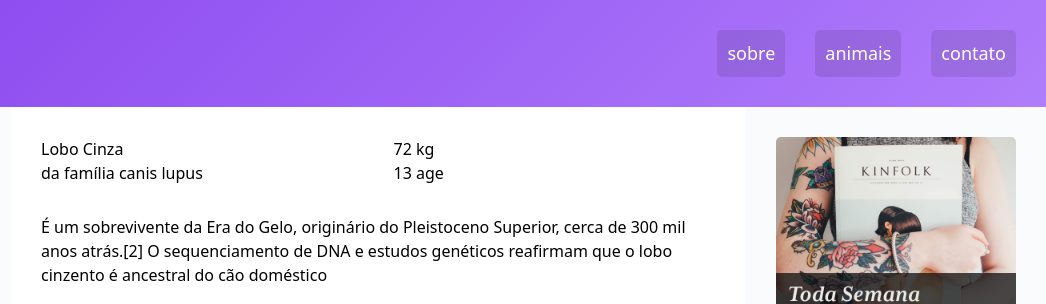
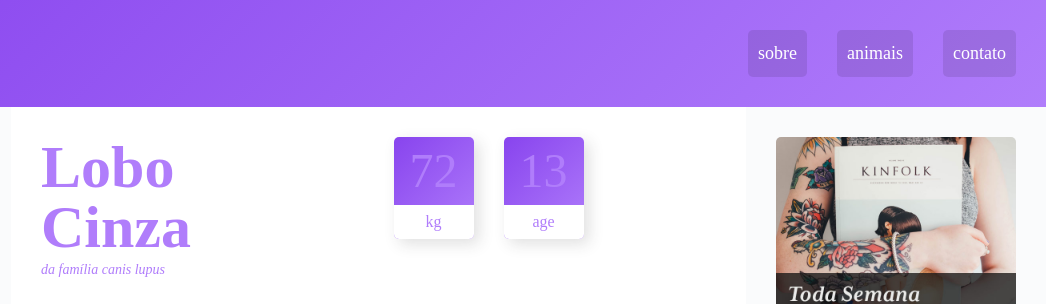
Before and after one commit to Nemit1/Wildbeast, a website: page src/index.html in a window 1280 px wide. Shown: the top 304 px of the page, 234-1280 px from the left. Drawn offline with Linux system fonts and the light colour scheme; a web font is replaced by a local one.

Commit message:
Grid Características.

```diff
--- a/src/index.html
+++ b/src/index.html
@@ -12,7 +12,7 @@
   <link rel="stylesheet" href="/src/output.css">
 </head>
 
-<body>
+<body class="font-[Volkhov]">
 
   <div class="grid grid-cols-[minmax(160px,1fr)_3fr_300px]">
 
@@ -38,19 +38,19 @@
       </ul>
     </nav>
 
-    <main class="col-start-2 max-w-4xl m-auto p-7.5 grid grid-cols-2 gap-7.5">
+    <main class="col-start-2 max-w-4xl m-auto p-7.5 grid grid-cols-2 gap-7.5 [&_p]:text-[1.2em]  [&_p]:leading-[1.6] [&_p]:tracking-[-0.005em] [&_p]:text-[rgba(0,0,0,.7)] ">
       <div>
-        <h1>Lobo Cinza </h1>
-        <span>da família canis lupus</span>
+        <h1 class="text-[#b07dfb] text-[3.75em] leading-none font-bold max-w-4">Lobo Cinza </h1>
+        <span class="text-[#b07dfb] text-[0.875em] italic">da família canis lupus</span>
       </div>
-      <div>
-        <div>
-          <span>72</span>
-          <span>kg</span>
+      <div class="flex [&_div]:w-20 [&_div]:bg-[linear-gradient(135deg,#8844ee,#b07dfb)] [&_div]:text-center [&_div]:rounded-[5px] [&_div]:shadow-[5px_5px_15px_0px_rgba(44,44,44,0.15)] items-start">
+        <div class="mr-7.5">
+          <span class="text-[#b07dfb] text-[3em] leading-none m-[10px_auto] block">72</span>
+          <span class="block bg-white rounded-[0_0_5px_5px] text-[#b07dfb] pt-1.25 pb-1.25 pr-0 pl-0 ">kg</span>
         </div>
         <div>
-          <span>13</span>
-          <span>age</span>
+          <span class="text-[#b07dfb] text-[3em] leading-none m-[10px_auto] block">13</span>
+          <span class="block bg-white rounded-[0_0_5px_5px] text-[#b07dfb] pt-1.25 pb-1.25 pr-0 pl-0 ">age</span>
         </div>
       </div>
 
@@ -82,7 +82,7 @@
 
       <div>
         <p>É um sobrevivente da Era do Gelo, originário do Pleistoceno Superior, cerca de 300 mil anos atrás.[2] O sequenciamento de DNA e estudos genéticos reafirmam que o lobo cinzento é ancestral do cão doméstico</p>
-        <p>É um sobrevivente da Era do Gelo, originário do Pleistoceno Superior, cerca de 300 mil anos atrás.[2] O sequenciamento de DNA e estudos genéticos reafirmam que o lobo cinzento é ancestral do cão doméstico</p>
+        <p class="mt-7.5">É um sobrevivente da Era do Gelo, originário do Pleistoceno Superior, cerca de 300 mil anos atrás.[2] O sequenciamento de DNA e estudos genéticos reafirmam que o lobo cinzento é ancestral do cão doméstico</p>
       </div>
 
       <img src="/src/img/wolf3.jpg" class="col-span-full max-w-full" alt="Wolf 3">
```
Also changed, not shown: src/output.css.
